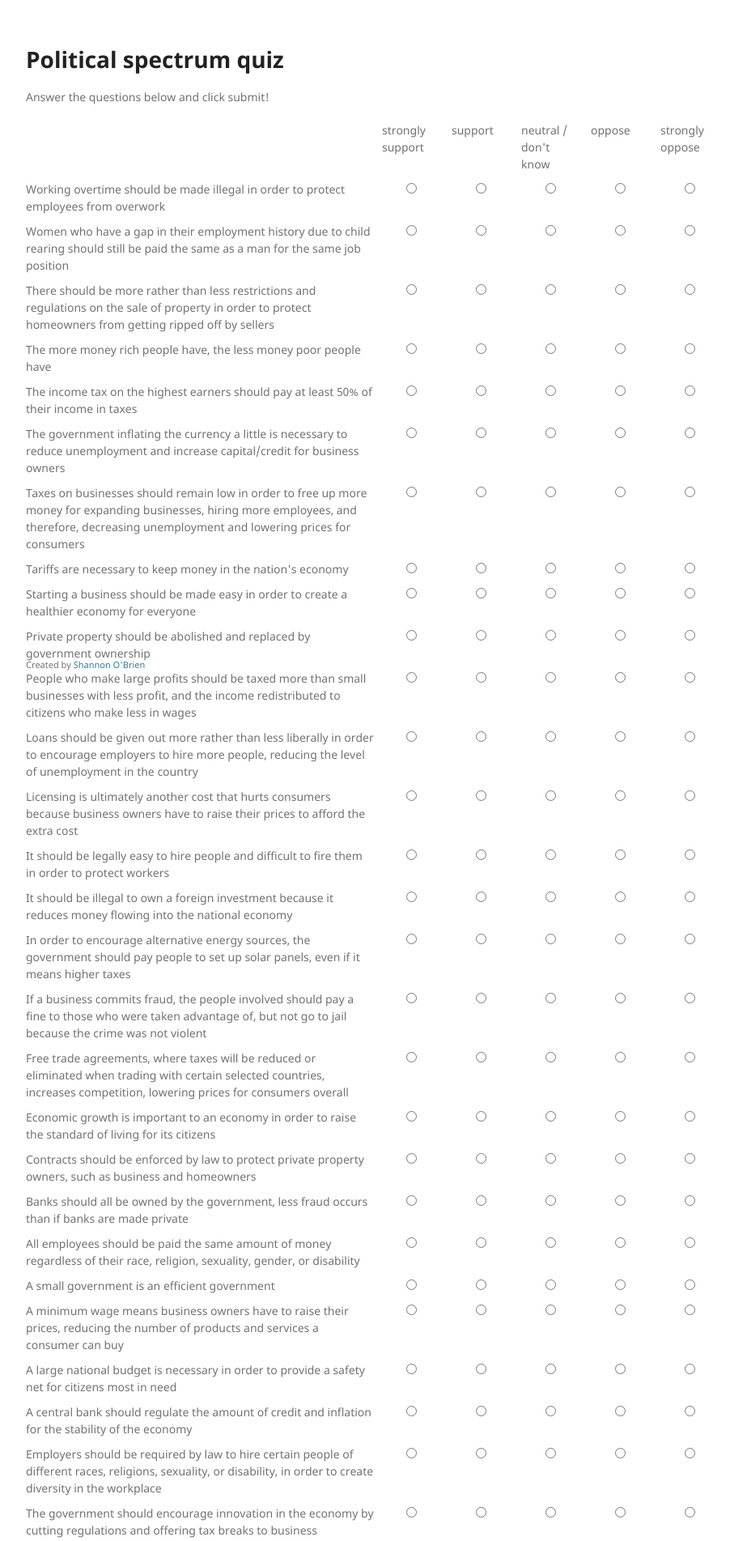
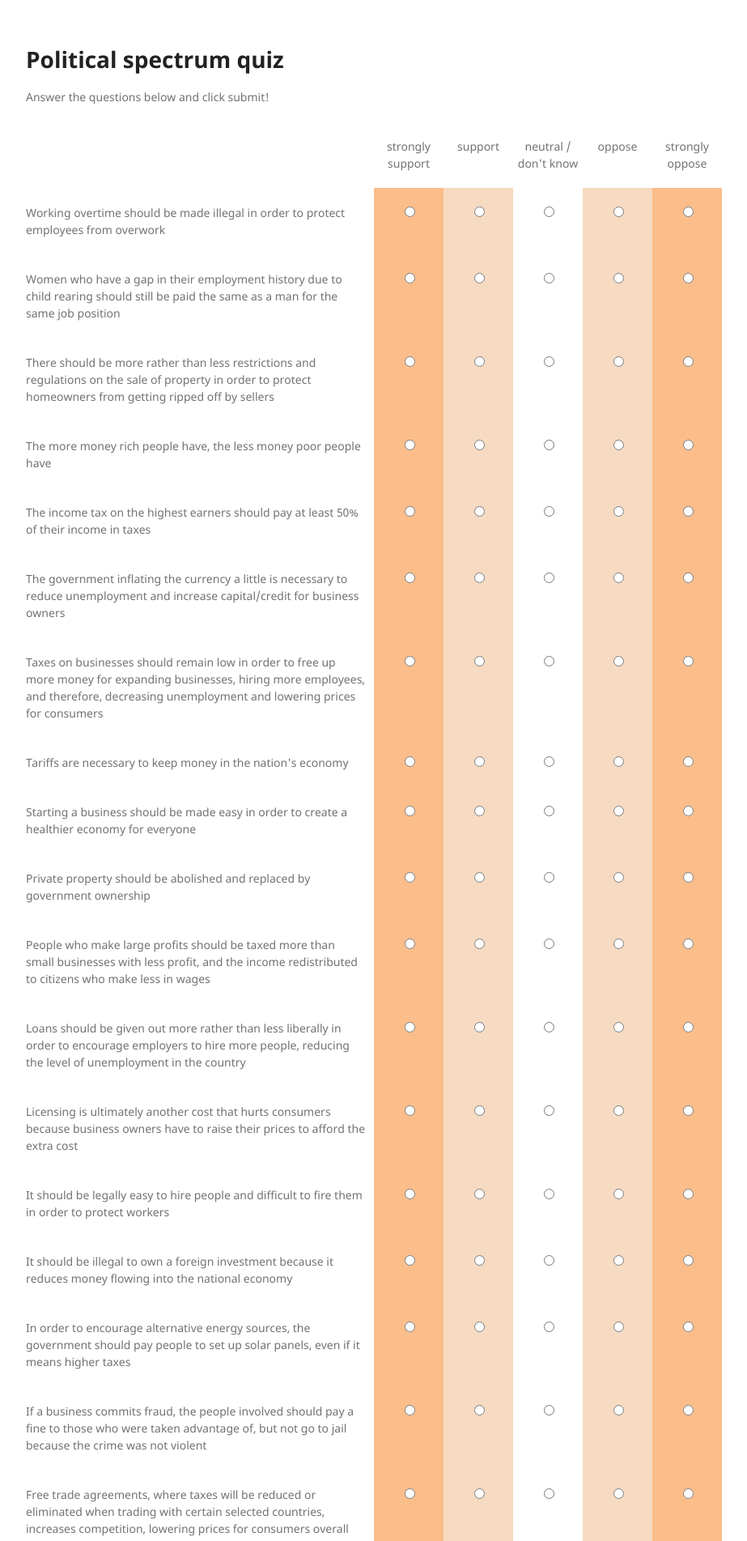
Before and after one commit to shannonobrien/political-quiz, a Jekyll site: the page built from index.html, in a window 1280 px wide. Shown: the top 1903 px of the page at 81% size, without its empty margins (178-1101 px from the left). Built offline with Jekyll 4.4.1, drawn with Linux system fonts in a browser that asks for light colours.

Commit message:
tweak style

```diff
--- a/_layouts/default.html
+++ b/_layouts/default.html
@@ -13,9 +13,6 @@
       {{ content }}
 
       </section>
-      <footer>
-        <p><small>Created by <a href="https://github.com/shannonobrien">Shannon O'Brien</a></small></p>
-      </footer>
     </div>
     <script src="{{ "/assets/js/scale.fix.js" | relative_url }}"></script>
   </body>
--- a/assets/css/style.scss
+++ b/assets/css/style.scss
@@ -2,6 +2,10 @@
 ---
 
 @import "jekyll-theme-minimal";
+
+:root {
+  --cell-vertical-gap: 20px;
+}
 
 section {
   width: unset;
@@ -11,8 +15,6 @@ section {
 .quiz-grid {
   display: grid;
   grid-template-columns: 50% repeat(5, 1fr);
-  grid-column-gap: 5px;
-  grid-row-gap: 10px;
 }
 
 .quiz-row {
@@ -21,26 +23,34 @@ section {
 
 .quiz-question {
   flex: 1;
+  margin: var(--cell-vertical-gap) 10px var(--cell-vertical-gap) 0;
 }
 
 .quiz-radio {
-  padding: 0 5px;
+  padding: var(--cell-vertical-gap) 0;
 }
 
 .quiz-radio {
-  justify-self: center;
+  width: 100%;
+  text-align: center;
+}
+
+.quiz-radio-option-strongly-support, .quiz-radio-option-strongly-oppose {
+  background: #fbbd8a;
+}
+
+.quiz-radio-option-support, .quiz-radio-option-oppose {
+  background: #f6dac1
 }
 
 .quiz-radio.quiz-header {
   text-overflow: ellipsis;
   overflow: hidden;
-  justify-self: unset;
 }
 
 @media (screen and max-width:767px) {
   .quiz-grid {
     grid-template-columns: repeat(5, 1fr);
-    grid-column-gap: 2px;
   }
 
   .quiz-question {
--- a/index.html
+++ b/index.html
@@ -8,31 +8,61 @@ layout: default
 
 <div class="quiz-grid">
   <span aria-hidden="true" class="quiz-header quiz-question"></span>
-  <span aria-hidden="true" id="quiz-radio-strongly-support" class="quiz-header quiz-radio">strongly support</span>
-  <span aria-hidden="true" id="quiz-radio-support" class="quiz-header quiz-radio">support</span>
-  <span aria-hidden="true" id="quiz-radio-neutral" class="quiz-header quiz-radio">neutral / don't know</span>
-  <span aria-hidden="true" id="quiz-radio-oppose" class="quiz-header quiz-radio">oppose</span>
-  <span aria-hidden="true" id="quiz-radio-strongly-oppose" class="quiz-header quiz-radio">strongly oppose</span>
+  <span aria-hidden="true"
+        id="quiz-radio-strongly-support"
+        class="quiz-header quiz-radio">
+    strongly support
+  </span>
+  <span aria-hidden="true"
+        id="quiz-radio-support"
+        class="quiz-header quiz-radio">
+    support
+  </span>
+  <span aria-hidden="true"
+        id="quiz-radio-neutral"
+        class="quiz-header quiz-radio">
+    neutral / don't know
+  </span>
+  <span aria-hidden="true"
+        id="quiz-radio-oppose"
+        class="quiz-header quiz-radio">
+    oppose
+  </span>
+  <span aria-hidden="true"
+        id="quiz-radio-strongly-oppose"
+        class="quiz-header quiz-radio">
+    strongly oppose
+  </span>
   {% for quiz in site.data.quiz %}
   <span class="quiz-question">{{ quiz.Question }}</span>
-  <div class="quiz-radio">
-    <input type=radio name="question-{{forloop.index}}" value="strongly-support"
+  <div class="quiz-radio quiz-radio-option-strongly-support">
+    <input type=radio
+           name="question-{{forloop.index}}"
+           value="strongly-support"
            aria-labelledby="quiz-radio-strongly-support">
   </div>
-  <div class="quiz-radio">
-    <input type=radio name="question-{{forloop.index}}" value="support"
+  <div class="quiz-radio quiz-radio-option-support">
+    <input type=radio
+           name="question-{{forloop.index}}"
+           value="support"
            aria-labelledby="quiz-radio-support">
   </div>
-  <div class="quiz-radio">
-    <input type=radio name="question-{{forloop.index}}" value="neutral"
+  <div class="quiz-radio quiz-radio-option-neutral">
+    <input type=radio
+           name="question-{{forloop.index}}"
+           value="neutral"
            aria-labelledby="quiz-radio-neutral">
   </div>
-  <div class="quiz-radio">
-    <input type=radio name="question-{{forloop.index}}" value="oppose"
+  <div class="quiz-radio quiz-radio-option-oppose">
+    <input type=radio
+           name="question-{{forloop.index}}"
+           value="oppose"
            aria-labelledby="quiz-radio-oppose">
   </div>
-  <div class="quiz-radio">
-    <input type=radio name="question-{{forloop.index}}" value="strongly-oppose"
+  <div class="quiz-radio quiz-radio-option-strongly-oppose">
+    <input type=radio
+           name="question-{{forloop.index}}"
+           value="strongly-oppose"
            aria-labelledby="quiz-radio-strongly-oppose">
   </div>
   {% endfor %}
```
